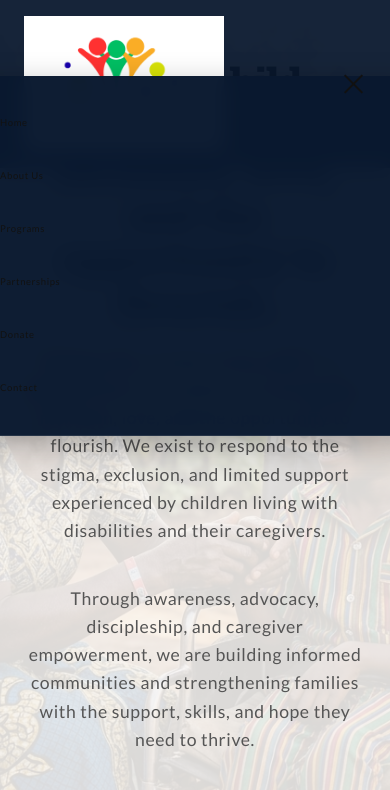
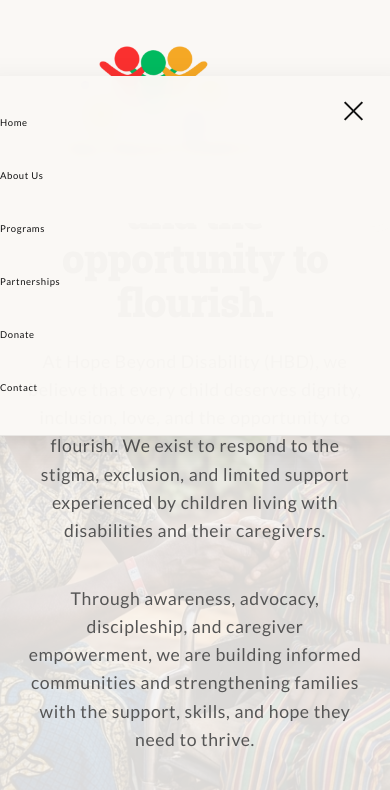
Before and after one commit to harkemoyo/Hope-beyond-disability, a plain HTML site: page index.html in a window 390 px wide. Both pictures are taken after a click on the element 353 px from the left and 83 px from the top of the page. Shown: the top 790 px of the page. Drawn offline with nearby package versions, Linux system fonts and the light colour scheme.

Commit message:
Fix logo blending, size, and mobile menu background readability

```diff
--- a/style.css
+++ b/style.css
@@ -123,9 +123,10 @@
 }
 
 .logo {
-    max-width: 200px;
+    max-width: 280px;
     height: auto;
     display: block;
+    mix-blend-mode: multiply;
     transition: transform var(--transition-speed) ease;
 }
 
@@ -899,7 +900,7 @@
 
 @media (max-width: 768px) {
     .navbar {
-        background: rgba(10, 25, 47, 0.95);
+        background: rgba(250, 248, 245, 0.98);
         padding: 16px 0;
     }
 
@@ -918,13 +919,13 @@
         top: 60px;
         left: -24px;
         right: -24px;
-        background: rgba(10, 25, 47, 0.98);
+        background: rgba(250, 248, 245, 0.98);
         backdrop-filter: blur(10px);
         flex-direction: column;
         padding: 30px 24px;
         gap: 20px;
-        border-bottom: 1px solid rgba(255, 255, 255, 0.1);
-        box-shadow: 0 10px 30px rgba(0, 0, 0, 0.3);
+        border-bottom: 1px solid rgba(18, 18, 18, 0.08);
+        box-shadow: 0 10px 30px rgba(0, 0, 0, 0.1);
     }
 
     .nav-links.active {
```
